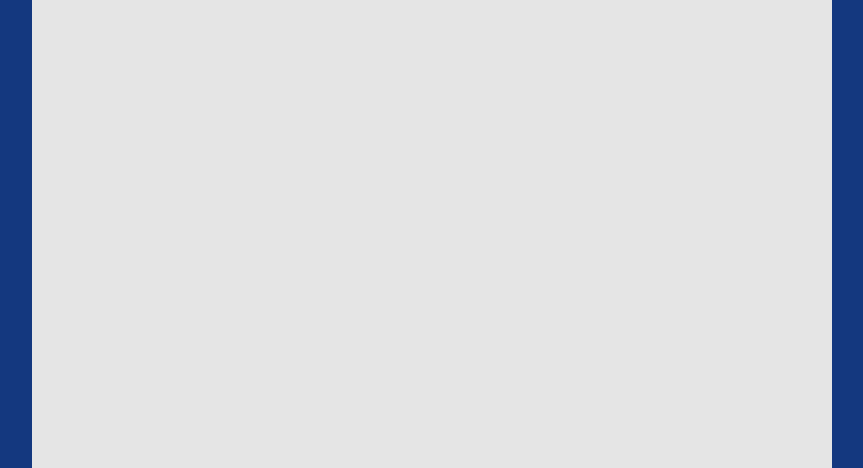
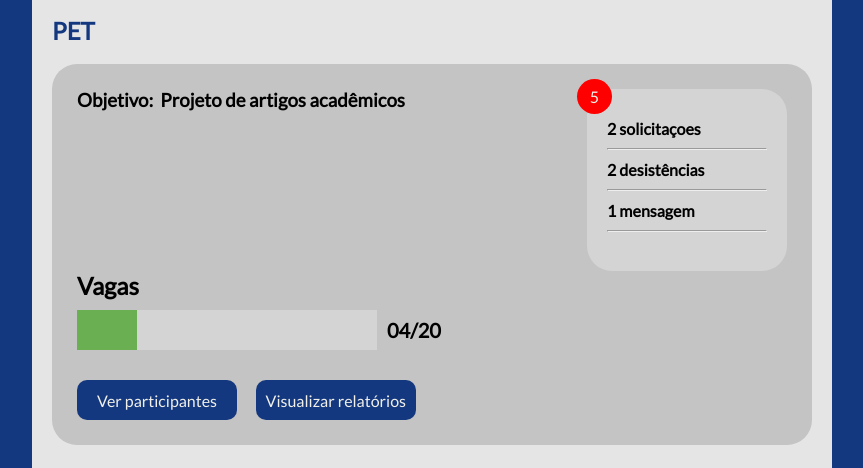
Before and after one commit to danvinicius/projeto-web0, a plain HTML site: page responsavel/index.html in a window 1280 px wide. Shown: the part 254-722 px from the top of the page, without its empty margins (208-1071 px from the left). Drawn offline with Linux system fonts and the light colour scheme.

Commit message:
pagina responsavel

```diff
--- a/aluno/style.css
+++ b/aluno/style.css
@@ -88,13 +88,35 @@ h2, h3, h4
     height:auto;
 }
 
-#notificacao
+#notificacoes
 {
     background-color: #D4D4D4;
     padding: 20px;
     border-radius: 25px;
     width: 200px;
-    height: 100%;
+    min-height: 10px;
+    position: relative;
+}
+
+#notificacoes p {
+    margin: 10px 0;
+}
+
+#notif {
+    height: 35px;
+    width: 35px;
+    background: red;
+    border-radius: 50%;
+    position: absolute;
+    top: -10px;
+    left: -10px;
+    display: flex;
+    align-items: center;
+    justify-content: center;
+}
+
+#notif p {
+    color: #f0f0e9;
 }
 
 label
@@ -136,3 +158,7 @@ progress
 {
     max-width: 70%;
 }
+
+#btn-entrar a {
+    color: #F0F0E9;
+}
--- a/geral.css
+++ b/geral.css
@@ -136,7 +136,7 @@ button {
 }
 
 main {
-    padding: 15px 20px 85px 20px;
+    padding: 15px 20px 100px 20px;
     font-family: lato;
 }
 
--- a/responsavel/index.html
+++ b/responsavel/index.html
@@ -43,6 +43,42 @@
       <main>
         <h1 id="titulo">Projetos Ativos<br /></h1>
         <br />
+        <h2 style="color: #14387f">PET</h2>
+        <br />
+        <div id="projeto">
+          <div id="objetivo" class="left">
+            <h3>Objetivo: &nbsp;Projeto de artigos acadêmicos</h3>
+          </div>
+          <div id="notificacoes" class="right">
+            <p><b> 2 solicitaçoes</b></p>
+            <hr />
+            <p><b> 2 desistências</b></p>
+            <hr />
+            <p><b> 1 mensagem</b></p>
+            <hr />
+            <br />
+            <div id="notif"><p>5</p></div>
+          </div>
+          <div class="clear"></div>
+          <div id="progresso">
+            <h2>Vagas</h2>
+            <div class="progress-container">
+              <div class="progress-bar">
+                <div class="progress"></div>
+              </div>
+              <span id="vagas" style="display: inline">04/20</span>
+            </div>
+            <div id="btn-container">
+              <button id="ver-participantes-btn">
+                <a href="./participantes.html">Ver participantes</a>
+              </button>
+              &nbsp;&nbsp;&nbsp;&nbsp;
+              <button id="visualizar-relatorios-btn">
+                <a href="./relatorios_recebidos.html">Visualizar relatórios</a>
+              </button>
+            </div>
+          </div>
+        </div>
       </main>
       <footer>
         <address>
--- a/responsavel/style.css
+++ b/responsavel/style.css
@@ -95,3 +95,94 @@
 .clear {
     clear:both;
 }
+
+#projeto
+{
+    background-color: #C4C4C4;
+    border-radius: 25px;
+    padding: 25px;
+    height:auto;
+}
+
+#notificacoes
+{
+    background-color: #D4D4D4;
+    padding: 20px;
+    border-radius: 25px;
+    width: 200px;
+    min-height: 10px;
+    position: relative;
+}
+
+#notificacoes p {
+    margin: 10px 0;
+}
+
+#notif {
+    height: 35px;
+    width: 35px;
+    background: red;
+    border-radius: 50%;
+    position: absolute;
+    top: -10px;
+    left: -10px;
+    display: flex;
+    align-items: center;
+    justify-content: center;
+}
+
+#notif p {
+    color: #f0f0e9;
+}
+
+label
+{
+    font-family: latob;
+}
+
+.progress-bar
+{
+    height: 40px;
+    width: 300px;
+    background: #d4d4d4;
+    margin-right: 10px;
+}
+
+.progress {
+    width: 60px;
+    background: #6BAF53;
+    height: 40px;
+}
+
+.progress-container {
+    margin-bottom: 30px;
+    padding-top: 10px;
+    display: flex;
+    align-items: center;
+}
+
+#vagas {
+    font-size: 20px;
+    font-weight: bold;
+}
+
+#ver-participantes-btn, #visualizar-relatorios-btn
+{
+    background-color: #14387F;
+    color: #F0F0E9;
+    border-radius: 10px;
+    padding: 10px;
+    min-width: 160px;
+    height: 40px;
+    font-size: 100%;
+    font-family: lato;
+}
+
+#objetivo
+{
+    max-width: 70%;
+}
+
+#btn-entrar a {
+    color: #F0F0E9;
+}
```
Also changed, not shown: aluno/index.html (+15 -13 lines), aluno/login.html (+2 -2 lines), responsavel/login.html (+2 -2 lines).
